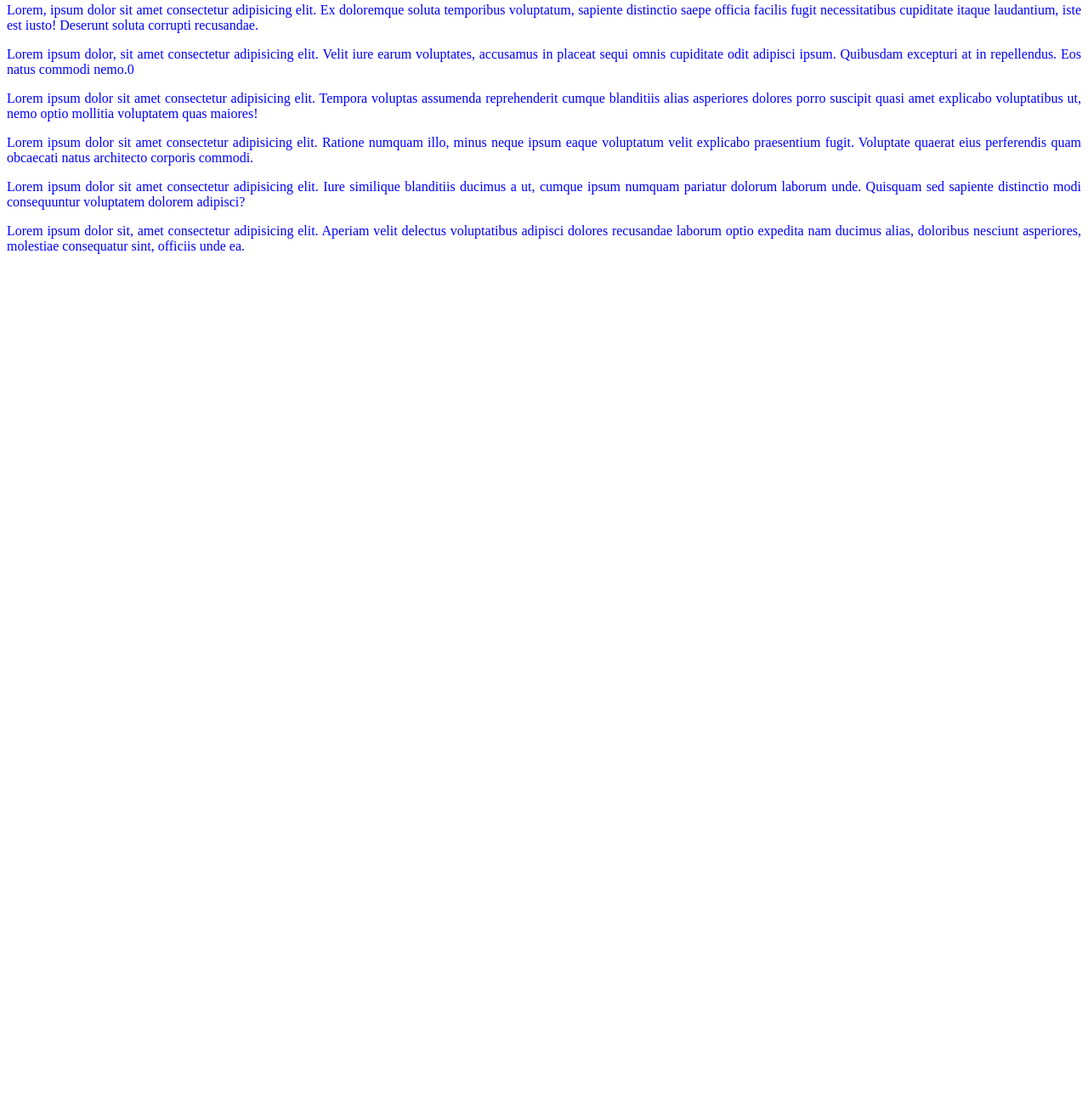
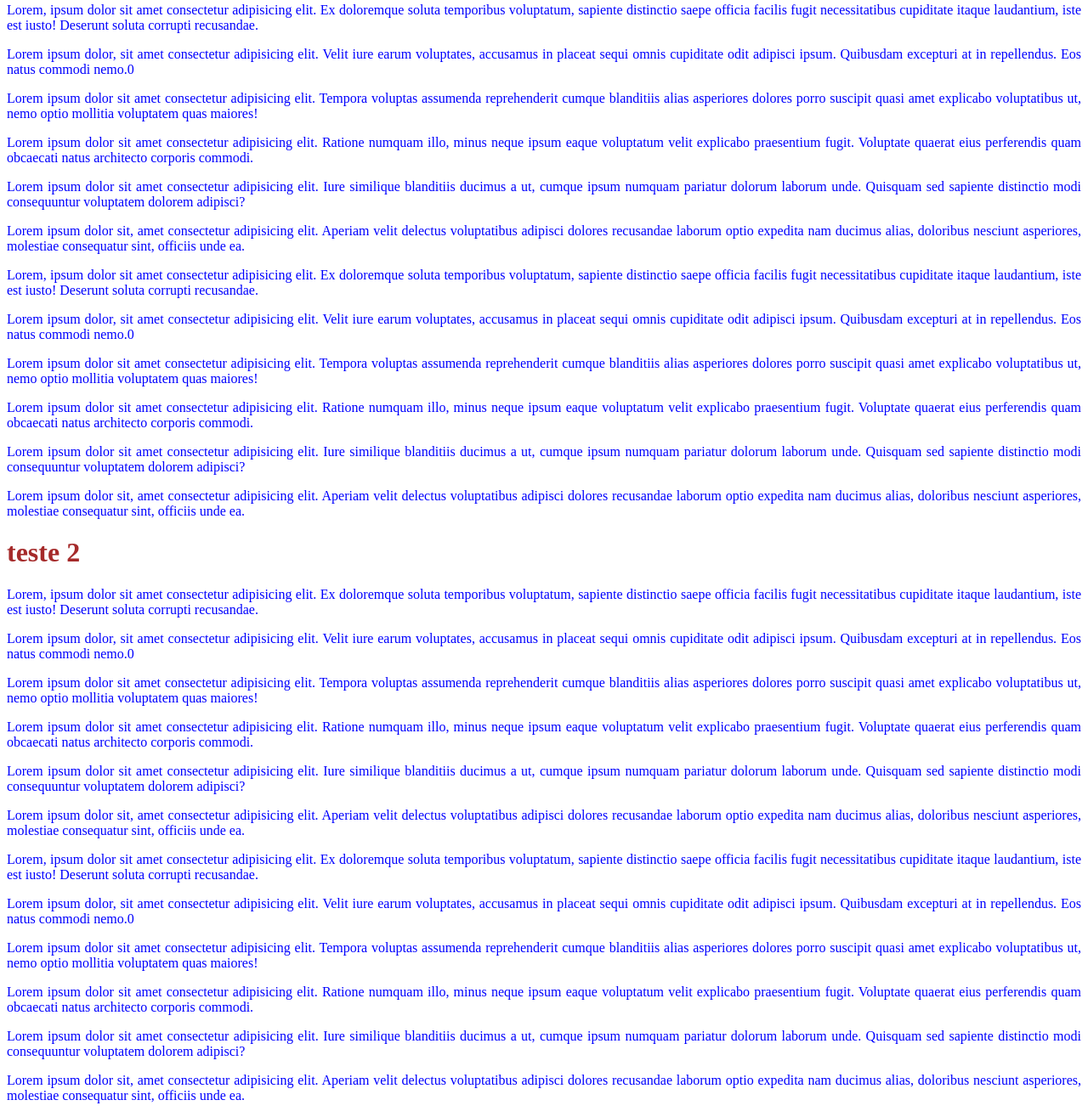
Before and after one commit to fernandoWillian888/manutencao_Software_e_DevOps, a plain HTML site: page index.html in a window 1280 px wide. Shown: the part 851-2166 px from the top of the page at 85% size. Before the commit the page ends 1166 px from the top, so only its background shows below. Drawn offline with Linux system fonts and the light colour scheme.

Commit message:
ultimas atualizacoes

```diff
--- a/index.html
+++ b/index.html
@@ -38,5 +38,24 @@
     <p>Lorem ipsum dolor sit amet consectetur adipisicing elit. Ratione numquam illo, minus neque ipsum eaque voluptatum velit explicabo praesentium fugit. Voluptate quaerat eius perferendis quam obcaecati natus architecto corporis commodi.</p>
     <p>Lorem ipsum dolor sit amet consectetur adipisicing elit. Iure similique blanditiis ducimus a ut, cumque ipsum numquam pariatur dolorum laborum unde. Quisquam sed sapiente distinctio modi consequuntur voluptatem dolorem adipisci?</p>
     <p>Lorem ipsum dolor sit, amet consectetur adipisicing elit. Aperiam velit delectus voluptatibus adipisci dolores recusandae laborum optio expedita nam ducimus alias, doloribus nesciunt asperiores, molestiae consequatur sint, officiis unde ea.</p>
+    <p>Lorem, ipsum dolor sit amet consectetur adipisicing elit. Ex doloremque soluta temporibus voluptatum, sapiente distinctio saepe officia facilis fugit necessitatibus cupiditate itaque laudantium, iste est iusto! Deserunt soluta corrupti recusandae.</p>
+    <p>Lorem ipsum dolor, sit amet consectetur adipisicing elit. Velit iure earum voluptates, accusamus in placeat sequi omnis cupiditate odit adipisci ipsum. Quibusdam excepturi at in repellendus. Eos natus commodi nemo.0</p>
+    <p>Lorem ipsum dolor sit amet consectetur adipisicing elit. Tempora voluptas assumenda reprehenderit cumque blanditiis alias asperiores dolores porro suscipit quasi amet explicabo voluptatibus ut, nemo optio mollitia voluptatem quas maiores!</p>
+    <p>Lorem ipsum dolor sit amet consectetur adipisicing elit. Ratione numquam illo, minus neque ipsum eaque voluptatum velit explicabo praesentium fugit. Voluptate quaerat eius perferendis quam obcaecati natus architecto corporis commodi.</p>
+    <p>Lorem ipsum dolor sit amet consectetur adipisicing elit. Iure similique blanditiis ducimus a ut, cumque ipsum numquam pariatur dolorum laborum unde. Quisquam sed sapiente distinctio modi consequuntur voluptatem dolorem adipisci?</p>
+    <p>Lorem ipsum dolor sit, amet consectetur adipisicing elit. Aperiam velit delectus voluptatibus adipisci dolores recusandae laborum optio expedita nam ducimus alias, doloribus nesciunt asperiores, molestiae consequatur sint, officiis unde ea.</p>
+    <h1>teste 2</h1>
+    <p>Lorem, ipsum dolor sit amet consectetur adipisicing elit. Ex doloremque soluta temporibus voluptatum, sapiente distinctio saepe officia facilis fugit necessitatibus cupiditate itaque laudantium, iste est iusto! Deserunt soluta corrupti recusandae.</p>
+    <p>Lorem ipsum dolor, sit amet consectetur adipisicing elit. Velit iure earum voluptates, accusamus in placeat sequi omnis cupiditate odit adipisci ipsum. Quibusdam excepturi at in repellendus. Eos natus commodi nemo.0</p>
+    <p>Lorem ipsum dolor sit amet consectetur adipisicing elit. Tempora voluptas assumenda reprehenderit cumque blanditiis alias asperiores dolores porro suscipit quasi amet explicabo voluptatibus ut, nemo optio mollitia voluptatem quas maiores!</p>
+    <p>Lorem ipsum dolor sit amet consectetur adipisicing elit. Ratione numquam illo, minus neque ipsum eaque voluptatum velit explicabo praesentium fugit. Voluptate quaerat eius perferendis quam obcaecati natus architecto corporis commodi.</p>
+    <p>Lorem ipsum dolor sit amet consectetur adipisicing elit. Iure similique blanditiis ducimus a ut, cumque ipsum numquam pariatur dolorum laborum unde. Quisquam sed sapiente distinctio modi consequuntur voluptatem dolorem adipisci?</p>
+    <p>Lorem ipsum dolor sit, amet consectetur adipisicing elit. Aperiam velit delectus voluptatibus adipisci dolores recusandae laborum optio expedita nam ducimus alias, doloribus nesciunt asperiores, molestiae consequatur sint, officiis unde ea.</p>
+    <p>Lorem, ipsum dolor sit amet consectetur adipisicing elit. Ex doloremque soluta temporibus voluptatum, sapiente distinctio saepe officia facilis fugit necessitatibus cupiditate itaque laudantium, iste est iusto! Deserunt soluta corrupti recusandae.</p>
+    <p>Lorem ipsum dolor, sit amet consectetur adipisicing elit. Velit iure earum voluptates, accusamus in placeat sequi omnis cupiditate odit adipisci ipsum. Quibusdam excepturi at in repellendus. Eos natus commodi nemo.0</p>
+    <p>Lorem ipsum dolor sit amet consectetur adipisicing elit. Tempora voluptas assumenda reprehenderit cumque blanditiis alias asperiores dolores porro suscipit quasi amet explicabo voluptatibus ut, nemo optio mollitia voluptatem quas maiores!</p>
+    <p>Lorem ipsum dolor sit amet consectetur adipisicing elit. Ratione numquam illo, minus neque ipsum eaque voluptatum velit explicabo praesentium fugit. Voluptate quaerat eius perferendis quam obcaecati natus architecto corporis commodi.</p>
+    <p>Lorem ipsum dolor sit amet consectetur adipisicing elit. Iure similique blanditiis ducimus a ut, cumque ipsum numquam pariatur dolorum laborum unde. Quisquam sed sapiente distinctio modi consequuntur voluptatem dolorem adipisci?</p>
+    <p>Lorem ipsum dolor sit, amet consectetur adipisicing elit. Aperiam velit delectus voluptatibus adipisci dolores recusandae laborum optio expedita nam ducimus alias, doloribus nesciunt asperiores, molestiae consequatur sint, officiis unde ea.</p>
 </body>
 </html>
```
Also changed, not shown: 1 other file.
